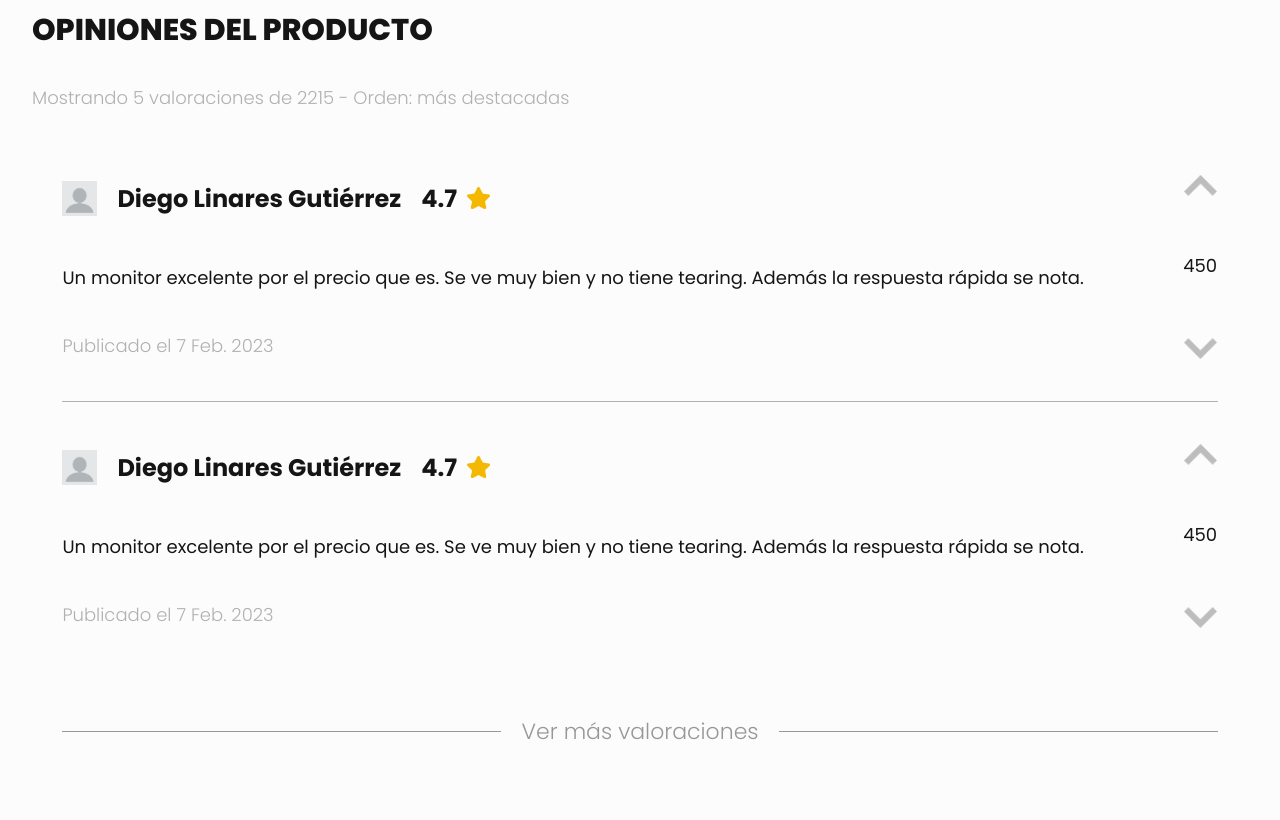
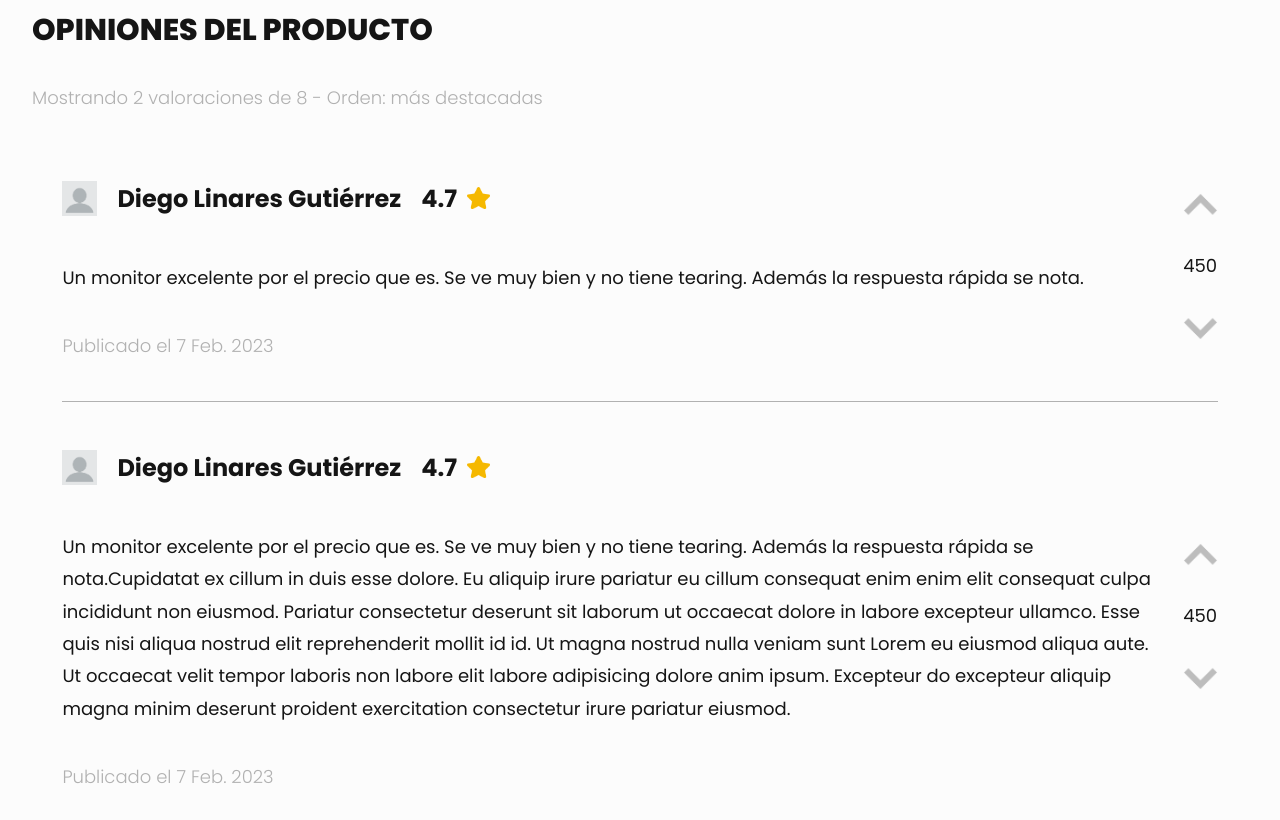
Before and after one commit to javierlnmn/the-jam-store-diseno, a website: page articulo.html in a window 1280 px wide. Shown: the part 1580-2400 px from the top of the page. Drawn offline with Linux system fonts and the light colour scheme.

Commit message:
Seccion de valoraciones terminada

```diff
--- a/articulo.html
+++ b/articulo.html
@@ -133,7 +133,7 @@
 
             <div class="contenedor">
                 <h3 class="titulo-secundario">Opiniones del producto</h3>
-                <p class="texto-secundario">Mostrando 5 valoraciones de 2215 - Orden: más destacadas</p>
+                <p class="texto-secundario">Mostrando 2 valoraciones de 8 - Orden: más destacadas</p>
 
                 <div class="valoraciones contenedor">
 
@@ -171,7 +171,13 @@
                                 </div>
                             </div>
                             <p>Un monitor excelente por el precio que es. Se ve muy bien y no tiene tearing. Además la
-                                respuesta rápida se nota.
+                                respuesta rápida se nota.Cupidatat ex cillum in duis esse dolore. Eu aliquip irure
+                                pariatur eu cillum consequat enim enim elit consequat culpa incididunt non eiusmod.
+                                Pariatur consectetur deserunt sit laborum ut occaecat dolore in labore excepteur
+                                ullamco. Esse quis nisi aliqua nostrud elit reprehenderit mollit id id. Ut magna nostrud
+                                nulla veniam sunt Lorem eu eiusmod aliqua aute. Ut occaecat velit tempor laboris non
+                                labore elit labore adipisicing dolore anim ipsum. Excepteur do excepteur aliquip magna
+                                minim deserunt proident exercitation consectetur irure pariatur eiusmod.
                             </p>
                             <p class="texto-secundario">Publicado el 7 Feb. 2023</p>
                         </div>
@@ -187,7 +193,7 @@
 
                     <div class="ver-mas">
                         <span></span>
-                        <p>Ver más valoraciones</p>
+                        <p class="texto-secundario">Ver más valoraciones</p>
                         <span></span>
                     </div>
 
--- a/style/scss/base/_globales.scss
+++ b/style/scss/base/_globales.scss
@@ -72,4 +72,7 @@ h4 {
 
 p {
     font-size: 1.8rem;
+    @include telefono {
+        font-size: 1.7rem;
+    }
 }
--- a/style/scss/layouts/articulo/_seccionProducto.scss
+++ b/style/scss/layouts/articulo/_seccionProducto.scss
@@ -8,7 +8,7 @@
         aspect-ratio: 1;
         object-fit: cover;
         position: sticky;
-        top: 13.5rem;
+        top: 14rem;
     }
 
     @include desktop {
--- a/style/scss/layouts/articulo/_seccionValoraciones.scss
+++ b/style/scss/layouts/articulo/_seccionValoraciones.scss
@@ -2,9 +2,7 @@
 
      @include ondas('valoraciones');
 
-     .contenedor {
-
-          .valoraciones {
+     .contenedor .valoraciones {
 
           .valoracion {
 
@@ -29,9 +27,9 @@
                          gap: 2rem;
 
                          p {
-                                   font-weight: 700;
+                              font-weight: $bold;
                               font-size: 2.4rem;
-
+                              @include telefono { font-size: 2rem; }
                          }
 
                          .foto-perfil {
@@ -50,17 +48,15 @@
                               }
                          }
                     }
-
-                         .fecha-publicacion {
-                              color: rgba(0, 0, 0, 0.4);
-                         }
-
                }
 
                .votacion {
 
-                         display: grid;
-                         place-items: center;
+                    display: flex;
+                    flex-direction: column;
+                    gap: 1rem;
+                    align-items: center;
+                    justify-content: center;
 
                     img {
                          max-width: 3.5rem;
@@ -78,29 +74,21 @@
           }
 
           .ver-mas {
+
                display: flex;
                justify-content: center;
                align-items: center;
                gap: 2rem;
-                    padding: 2rem 0;
 
                span {
-                         background-color: rgba(0, 0, 0, 0.4);
+                    background-color: $gris;
                     height: .1rem;
                     flex: 1;
                }
 
                p {
-                         color: rgba(0, 0, 0, 0.4);
-                         font-size: 2.2rem;
-                         font-weight: 300;
                     cursor: pointer;
                }
-
           }
-
      }
-
 }
-
-}
```
Also changed, not shown: style/css/app.css. Lines whose indentation alone changed are shown as unchanged.
